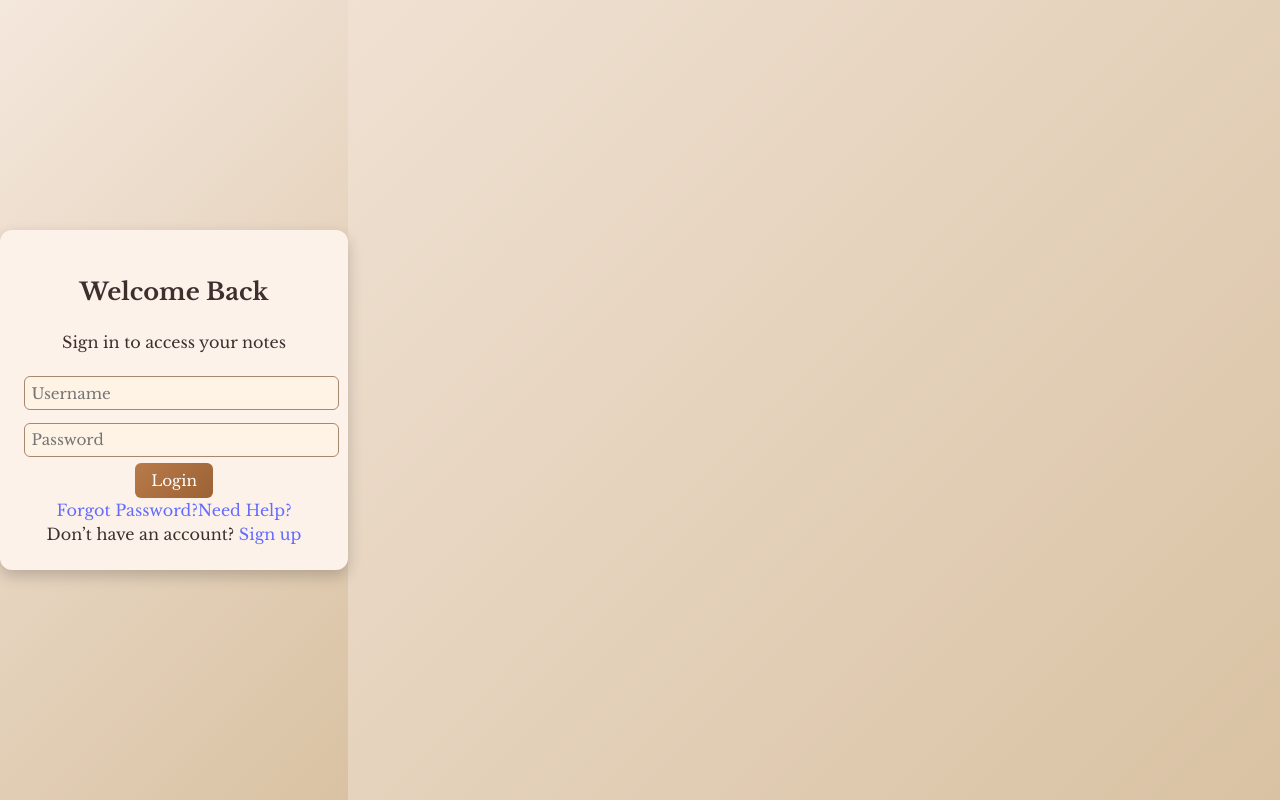
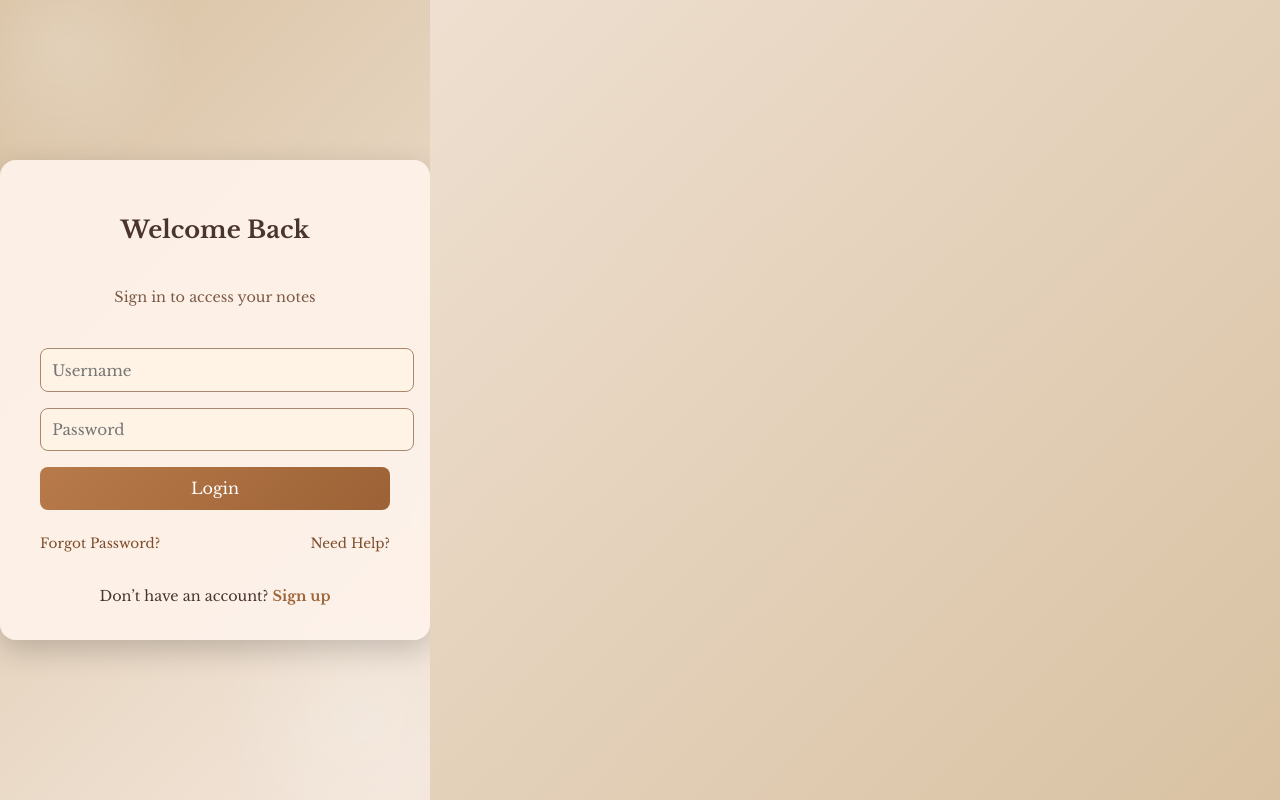
Before and after one commit to Samyukthaa-GR/personal-notes-app, a React app in the folder frontend/: page / in a window 1280 px wide. Built offline with nearby package versions, Linux system fonts and the light colour scheme; the HTML template or start-up script is replaced by a standard one.

Commit message:
Refactor CSS for improved styling and layout
Updated styles for various components including body, note input, and login card. Enhanced hover effects and adjusted dimensions for improved aesthetics.

```diff
--- a/frontend/src/App.css
+++ b/frontend/src/App.css
@@ -1,10 +1,11 @@
 @import url('https://fonts.googleapis.com/css2?family=Libre+Baskerville:wght@400;700&display=swap');
 
+/* Global body */
 body {
   margin: 0;
   font-family: 'Libre Baskerville', serif;
   background: linear-gradient(135deg, #f4e7dc, #d9c2a3);
-  color: #3e2f2f; /* dark brown text for readability */
+  color: #3e2f2f; /* dark brown text */
 }
 
 /* App wrapper */
@@ -31,29 +32,43 @@
   font-weight: 700;
 }
 
-.search-bar {
+/* Tag filter dropdown */
+.tag-filter {
   padding: 0.5rem 1rem;
-  border-radius: 20px;
+  border-radius: 12px;
   border: 1px solid #a8876f;
-  width: 300px;
   background: #fff3e6;
   color: #3e2f2f;
+  font-family: 'Libre Baskerville', serif;
+  cursor: pointer;
+  transition: all 0.3s ease;
+}
+.tag-filter:hover {
+  background: #fef0dc;
+  transform: translateY(-1px);
+  box-shadow: 0 4px 10px rgba(0,0,0,0.15);
 }
 
-/* Note input */
+/* Note input card */
 .note-input {
   width: 100%;
-  max-width: 1000px;
+  max-width: 900px;
   background: #f9f1e8;
-  padding: 1rem;
-  border-radius: 12px;
-  box-shadow: 0 4px 15px rgba(0,0,0,0.15);
+  padding: 2rem;           /* inner padding */
+  border-radius: 16px;
+  box-shadow: 0 6px 20px rgba(0,0,0,0.15);
   margin-bottom: 2rem;
+  display: flex;
+  flex-direction: column;
+  gap: 1rem;               /* spacing between elements inside the card */
+  transition: transform 0.2s ease;
+}
+.note-input:hover {
+  transform: translateY(-2px);
 }
 
 .note-input input {
   width: 100%;
-  margin-bottom: 0.5rem;
   padding: 0.5rem;
   border-radius: 8px;
   border: 1px solid #a8876f;
@@ -63,28 +78,29 @@
   font-size: 0.95rem;
 }
 
+/* Note editor container */
 .note-editor .ql-container.ql-snow {
   border-radius: 8px;
   background: #fff3e6;
+  padding: 1rem;
 }
 
 /* Add button */
 .add-btn {
+  align-self: flex-end;
   background: linear-gradient(135deg, #b87a4a, #9c6235);
   color: white;
   border: none;
-  padding: 0.6rem 1.2rem;
-  border-radius: 8px;
+  padding: 0.8rem 1.4rem;
+  border-radius: 12px;
   cursor: pointer;
-  float: right;
-  margin-top: 0.5rem;
+  font-weight: 600;
   transition: all 0.3s ease;
 }
-
 .add-btn:hover {
   background: linear-gradient(135deg, #9c6235, #7d4c28);
-  transform: translateY(-2px);
-  box-shadow: 0 4px 12px rgba(0,0,0,0.2);
+  transform: translateY(-3px);
+  box-shadow: 0 6px 18px rgba(0,0,0,0.25);
 }
 
 /* Notes gallery */
@@ -99,17 +115,18 @@
 /* Note card */
 .note-card {
   background: #fdf2e9;
-  border-radius: 12px;
-  padding: 1rem;
-  box-shadow: 0 3px 10px rgba(0,0,0,0.12);
+  border-radius: 16px;
+  padding: 1.5rem;
+  box-shadow: 0 4px 12px rgba(0,0,0,0.12);
   display: flex;
   flex-direction: column;
+  gap: 0.5rem;
   transition: all 0.3s ease;
+  cursor: pointer;
 }
-
 .note-card:hover {
-  transform: translateY(-3px);
-  box-shadow: 0 6px 18px rgba(0,0,0,0.2);
+  transform: translateY(-4px) scale(1.02);
+  box-shadow: 0 8px 25px rgba(0,0,0,0.2);
 }
 
 .note-card h3 {
@@ -130,7 +147,9 @@
   color: #a8876f;
 }
 
+/* Delete button */
 .delete-btn {
+  align-self: flex-start;
   background: linear-gradient(135deg, #d46a42, #b55234);
   color: white;
   border: none;
@@ -140,57 +159,188 @@
   margin-top: 0.5rem;
   transition: all 0.3s ease;
 }
-
 .delete-btn:hover {
   background: linear-gradient(135deg, #b55234, #913f26);
   transform: translateY(-1px);
   box-shadow: 0 3px 10px rgba(0,0,0,0.15);
 }
 
-/* Login - smaller, centered card */
+/* Login card */
+/* ========== LOGIN PAGE ========== */
 .login-wrapper {
   display: flex;
   justify-content: center;
   align-items: center;
   height: 100vh;
-  background: linear-gradient(135deg, #f4e7dc, #d9c2a3);
+  background: linear-gradient(135deg, #d9c2a3, #f4e7dc);
+  overflow: hidden;
+  position: relative;
 }
 
+/* Animated floating shapes for background aesthetics */
+.login-wrapper::before,
+.login-wrapper::after {
+  content: "";
+  position: absolute;
+  border-radius: 50%;
+  background: radial-gradient(circle at center, rgba(255,255,255,0.4), transparent 70%);
+  animation: float 10s infinite ease-in-out;
+  opacity: 0.5;
+}
+
+.login-wrapper::before {
+  width: 250px;
+  height: 250px;
+  top: -60px;
+  left: -60px;
+}
+
+.login-wrapper::after {
+  width: 300px;
+  height: 300px;
+  bottom: -80px;
+  right: -80px;
+  animation-delay: 3s;
+}
+
+@keyframes float {
+  0%, 100% { transform: translateY(0) rotate(0deg); }
+  50% { transform: translateY(-20px) rotate(10deg); }
+}
+
+/* Login card styling */
 .login-card {
-  background: #fdf2e9;
-  padding: 1.5rem;
-  border-radius: 12px;
-  box-shadow: 0 6px 15px rgba(0,0,0,0.2);
+  background: rgba(253, 242, 233, 0.95);
+  padding: 2rem 2.5rem;
+  border-radius: 16px;
+  box-shadow: 0 10px 30px rgba(0,0,0,0.2);
   text-align: center;
-  width: 300px;
+  width: 350px;
   max-width: 90%;
+  display: flex;
+  flex-direction: column;
+  gap: 1rem;
+  backdrop-filter: blur(8px);
+  animation: fadeIn 1.2s ease-in-out;
+}
+
+@keyframes fadeIn {
+  from { opacity: 0; transform: translateY(20px); }
+  to { opacity: 1; transform: translateY(0); }
+}
+
+.login-card h2 {
+  color: #4a342e;
+  font-weight: 700;
+  margin-bottom: 0.5rem;
+}
+
+.login-card p {
+  font-size: 0.9rem;
+  color: #7d5a47;
+  margin-bottom: 1.5rem;
 }
 
 .login-card input {
   width: 100%;
-  padding: 0.4rem;
-  margin: 0.4rem 0;
-  border-radius: 6px;
+  padding: 0.7rem;
+  border-radius: 8px;
   border: 1px solid #a8876f;
   font-size: 0.95rem;
-  font-family: 'Libre Baskerville', serif;
   background: #fff3e6;
   color: #3e2f2f;
+  font-family: 'Libre Baskerville', serif;
+  transition: all 0.3s ease;
+}
+
+.login-card input:focus {
+  border-color: #b87a4a;
+  outline: none;
+  box-shadow: 0 0 8px rgba(184,122,74,0.4);
 }
 
 .login-card button {
+  padding: 0.7rem 1rem;
+  border-radius: 8px;
+  cursor: pointer;
+  font-size: 1rem;
+  font-family: 'Libre Baskerville', serif;
+  transition: all 0.3s ease;
   background: linear-gradient(135deg, #b87a4a, #9c6235);
   color: white;
-  padding: 0.5rem 1rem;
   border: none;
-  border-radius: 6px;
-  cursor: pointer;
-  font-size: 0.95rem;
-  transition: all 0.3s ease;
 }
 
 .login-card button:hover {
   background: linear-gradient(135deg, #9c6235, #7d4c28);
-  transform: translateY(-2px);
-  box-shadow: 0 4px 12px rgba(0,0,0,0.2);
+  transform: translateY(-3px);
+  box-shadow: 0 5px 15px rgba(0,0,0,0.25);
 }
+
+/* Links below buttons */
+.login-links {
+  display: flex;
+  justify-content: space-between;
+  margin-top: 0.5rem;
+}
+
+.login-links a {
+  font-size: 0.85rem;
+  color: #7d4c28;
+  text-decoration: none;
+  transition: color 0.3s;
+}
+
+.login-links a:hover {
+  color: #b87a4a;
+  text-decoration: underline;
+}
+
+/* Sign up text */
+.signup-text {
+  font-size: 0.9rem;
+  margin-top: 1rem;
+  color: #4a342e;
+}
+
+.signup-text a {
+  color: #9c6235;
+  font-weight: bold;
+  text-decoration: none;
+  transition: color 0.3s;
+}
+
+.signup-text a:hover {
+  color: #b87a4a;
+}
+
+/* Search bar styling */
+.search-bar {
+  width: 300px;
+  padding: 0.8rem 1rem;
+  border-radius: 25px;
+  border: 2px solid transparent;
+  background: #fff3e6;
+  color: #3e2f2f;
+  font-family: 'Libre Baskerville', serif;
+  font-size: 0.95rem;
+  box-shadow: 0 3px 8px rgba(0,0,0,0.12);
+  transition: all 0.3s ease;
+  outline: none;
+}
+
+.search-bar::placeholder {
+  color: #a8876f;
+  font-style: italic;
+}
+
+.search-bar:hover {
+  box-shadow: 0 5px 15px rgba(0,0,0,0.2);
+  border: 2px solid #b87a4a;
+}
+
+.search-bar:focus {
+  border: 2px solid #9c6235;
+  box-shadow: 0 5px 15px rgba(0,0,0,0.25);
+  background: #fff1e0;
+}
```
